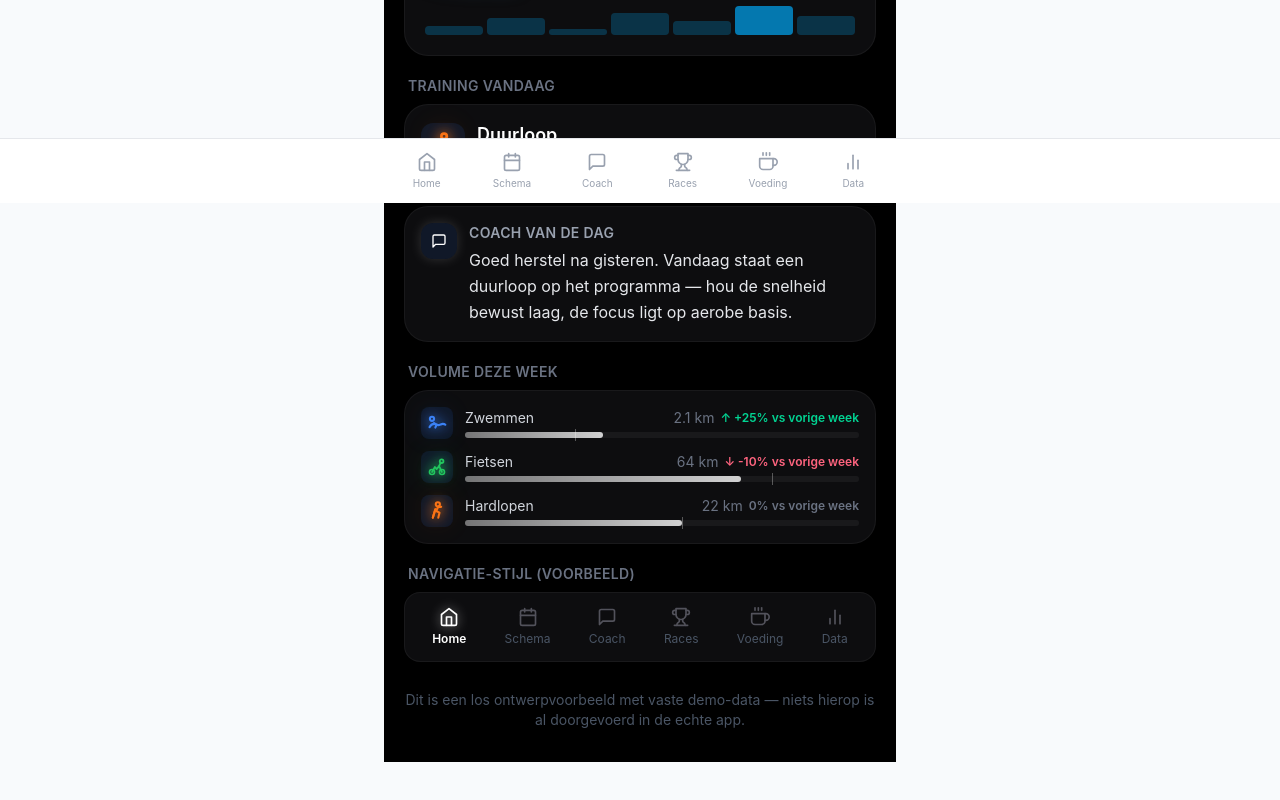
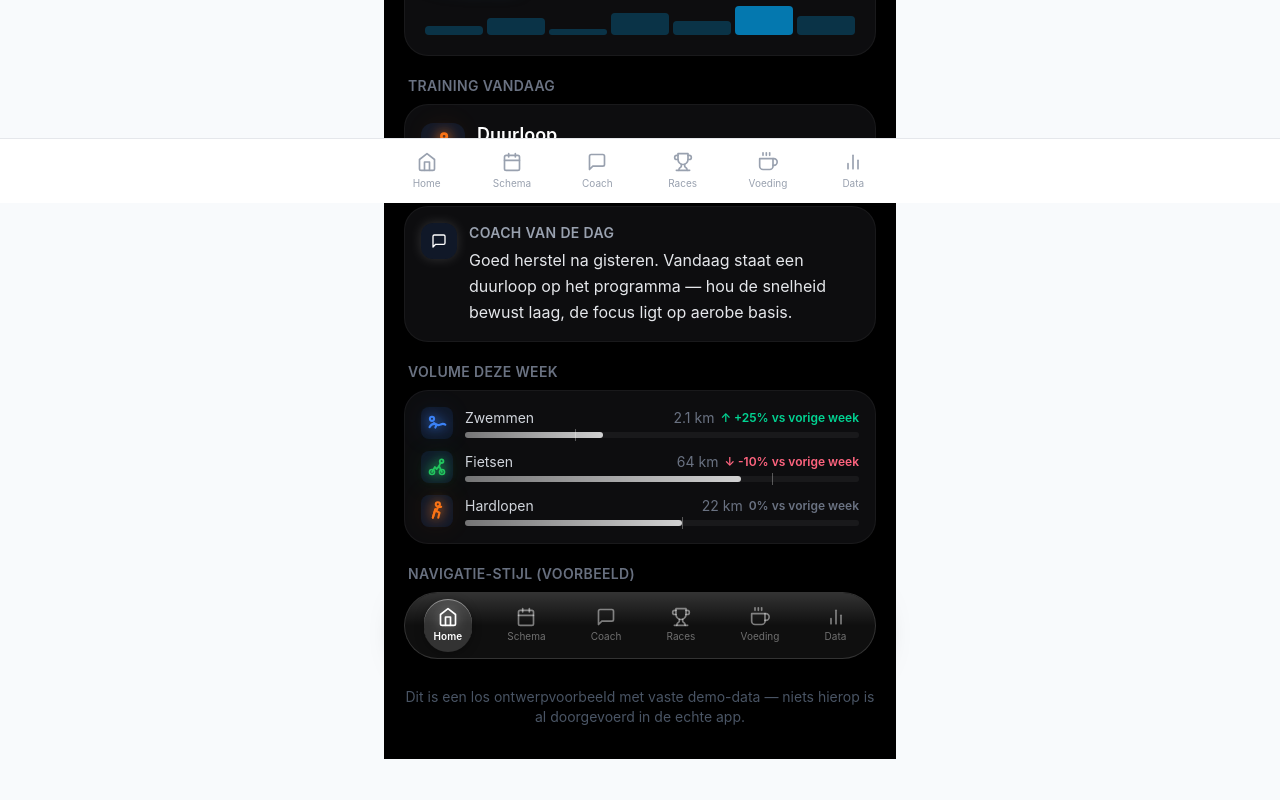
Before and after one commit to TacoMulder1971/sportcoach-AI, a Next.js app: page /ontwerp-voorbeeld in a window 1280 px wide. Shown: the part 597-1397 px from the top of the page. Built offline with nearby package versions, Linux system fonts and the light colour scheme.

Commit message:
Geef navigatie-voorbeeld een Apple Liquid Glass-stijl
Zwevende capsulevorm met backdrop-blur, translucente achtergrond,
specular highlight boven en een frosted-glass pil achter het actieve
tabblad — in plaats van de vlakke donkere balk.

```diff
--- a/src/app/ontwerp-voorbeeld/page.tsx
+++ b/src/app/ontwerp-voorbeeld/page.tsx
@@ -174,10 +174,11 @@ export default function DesignVoorbeeld() {
           </div>
         </div>
 
-        {/* Navigatie-voorbeeld — donker, met neon-actief icoon zoals SportIcon */}
+        {/* Navigatie-voorbeeld — Apple Liquid Glass stijl: zwevende frosted-glass pilvorm */}
         <div>
           <p className="text-gray-500 text-sm font-semibold uppercase tracking-wide mb-2 px-1">Navigatie-stijl (voorbeeld)</p>
-          <div className="bg-[#0d0d0f] rounded-2xl border border-white/5 p-2 flex justify-around">
+          <div className="relative rounded-full bg-white/[0.06] backdrop-blur-2xl border border-white/15 shadow-[0_8px_30px_rgba(0,0,0,0.55)] p-1.5 flex justify-around overflow-hidden">
+            <div className="pointer-events-none absolute inset-0 rounded-full bg-gradient-to-b from-white/15 via-white/0 to-white/0" />
             {[
               { label: 'Home', Icon: IconHome, active: true },
               { label: 'Schema', Icon: IconCalendar },
@@ -186,12 +187,17 @@ export default function DesignVoorbeeld() {
               { label: 'Voeding', Icon: IconFood },
               { label: 'Data', Icon: IconData },
             ].map((n) => (
-              <div key={n.label} className="flex flex-col items-center gap-1 py-1.5 px-1">
+              <div
+                key={n.label}
+                className={`relative flex flex-col items-center gap-0.5 py-2 px-2.5 rounded-full ${
+                  n.active ? 'bg-white/15 shadow-[inset_0_1px_0_rgba(255,255,255,0.4),0_2px_10px_rgba(0,0,0,0.35)]' : ''
+                }`}
+              >
                 <n.Icon
                   className="w-5 h-5"
-                  style={n.active ? { color: '#fff', filter: 'drop-shadow(0 0 6px rgba(255,255,255,0.6))' } : { color: '#52525b' }}
+                  style={n.active ? { color: '#fff', filter: 'drop-shadow(0 0 6px rgba(255,255,255,0.5))' } : { color: 'rgba(255,255,255,0.45)' }}
                 />
-                <span className={`text-xs ${n.active ? 'text-white font-semibold' : 'text-gray-600'}`}>{n.label}</span>
+                <span className={`text-[10px] ${n.active ? 'text-white font-semibold' : 'text-white/40'}`}>{n.label}</span>
               </div>
             ))}
           </div>
```
